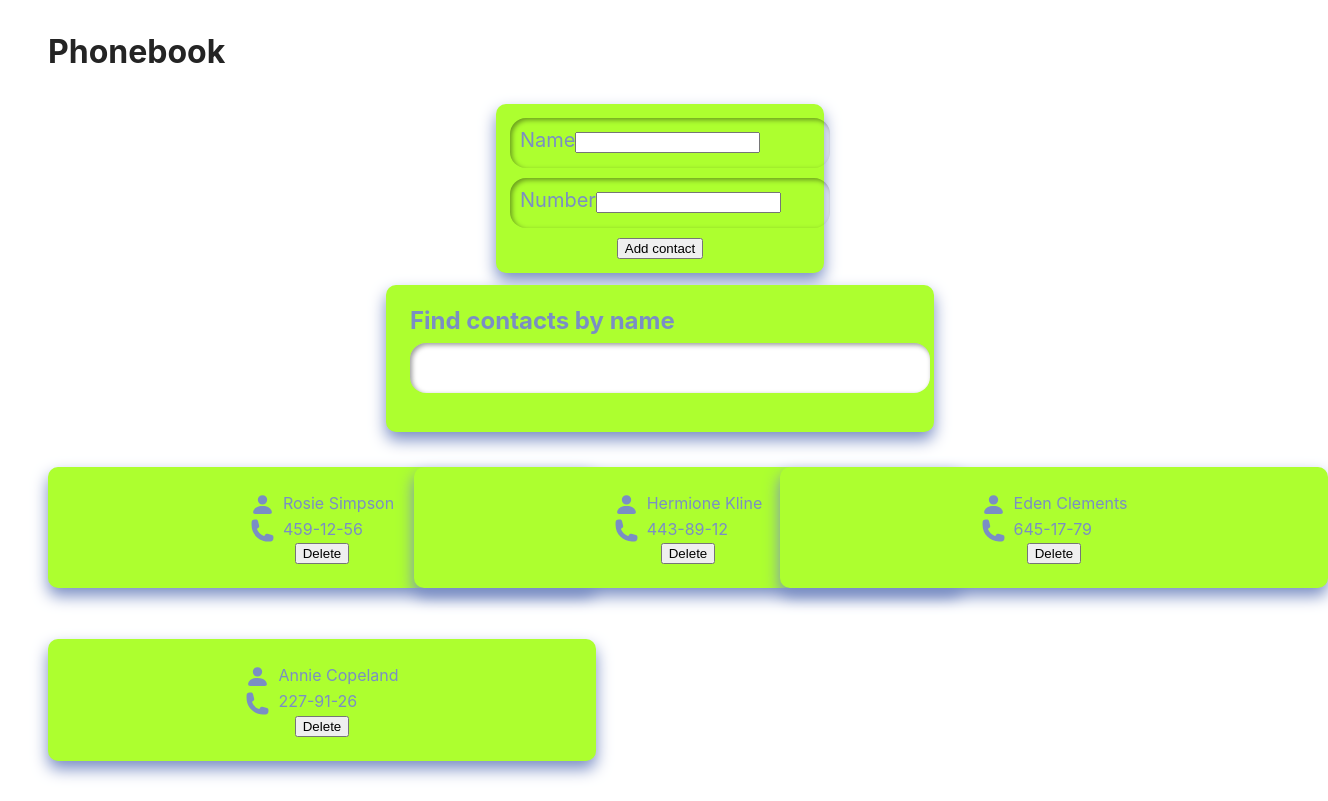
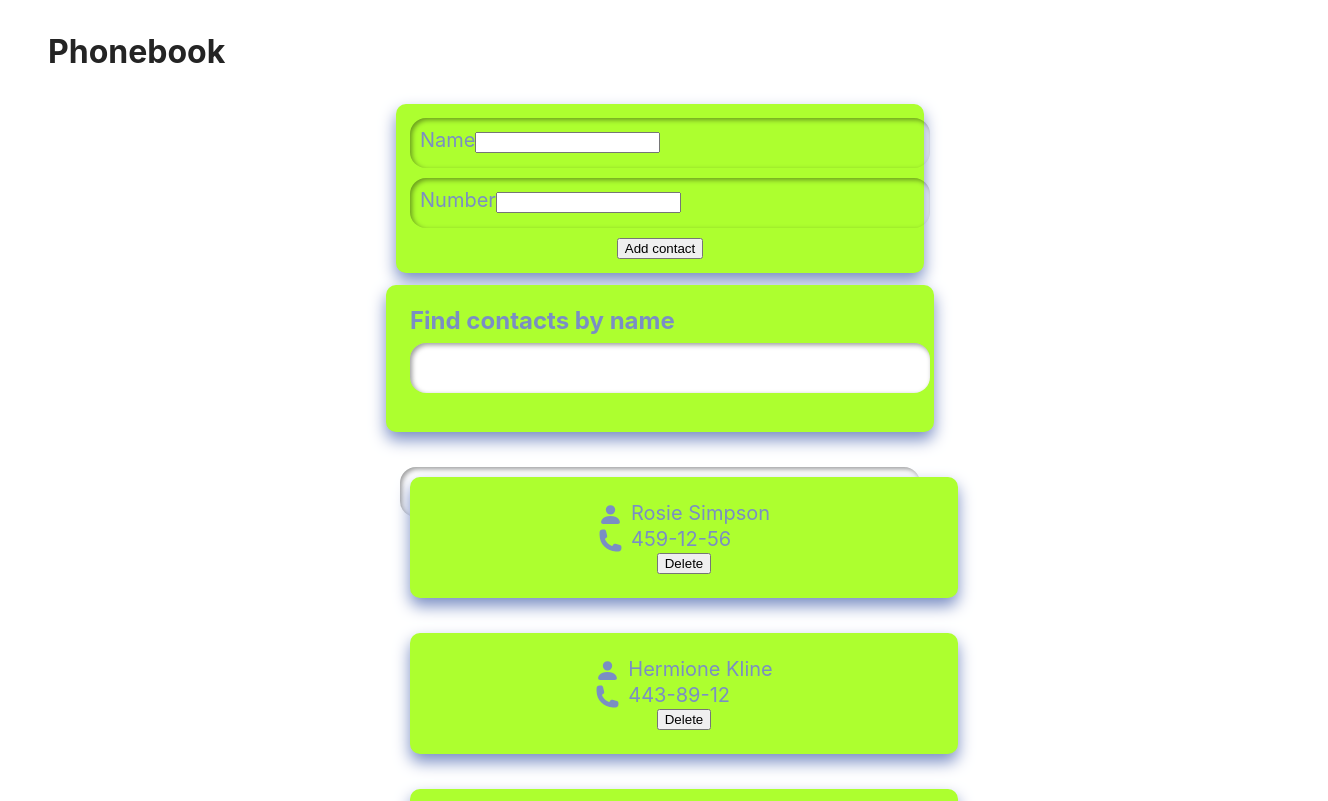
Before and after one commit to TatiYas/goit-react-hw-03, a React (Vite) app: page / in a window 1280 px wide. Shown: the top 801 px of the page, 1328 px wide, since content can reach past the window. Built offline with nearby package versions, Linux system fonts and the light colour scheme.

Commit message:
Update_16

```diff
--- a/src/components/ContactForm/ContactForm.module.css
+++ b/src/components/ContactForm/ContactForm.module.css
@@ -4,7 +4,7 @@
   align-items: center;
   border: 2px;
   border-radius: 10px;
-  width: 300px;
+  width: 500px;
   margin: 0 auto 12px;
   padding: 14px;
   background-color: greenyellow;
@@ -15,7 +15,7 @@
 
   .fields {
     margin: 0 auto 10px;
-  width: 300px;
+  width: 500px;
   height: 1.5em;
   font-size: 20px;
   outline: none;
--- a/src/components/ContactList/ContactList.module.css
+++ b/src/components/ContactList/ContactList.module.css
@@ -1,12 +1,17 @@
 .list {
-    margin: 0;
-    padding: 0;
-    display: flex;
-    flex-wrap: wrap;
-    gap: 16px;
+  margin: 0 auto 10px;
+  width: 500px;
+  height: 1.5em;
+  font-size: 20px;
+  outline: none;
+  border-radius: 16px;
+  border: none;
+  padding: 10px;
+  box-shadow: inset 2px 2px 5px
+    rgba(0, 0, 0, 0.4);
   }
 
   .item {
-    max-width: 350px;
+    max-width: 500px;
     list-style: none;
   }
```
